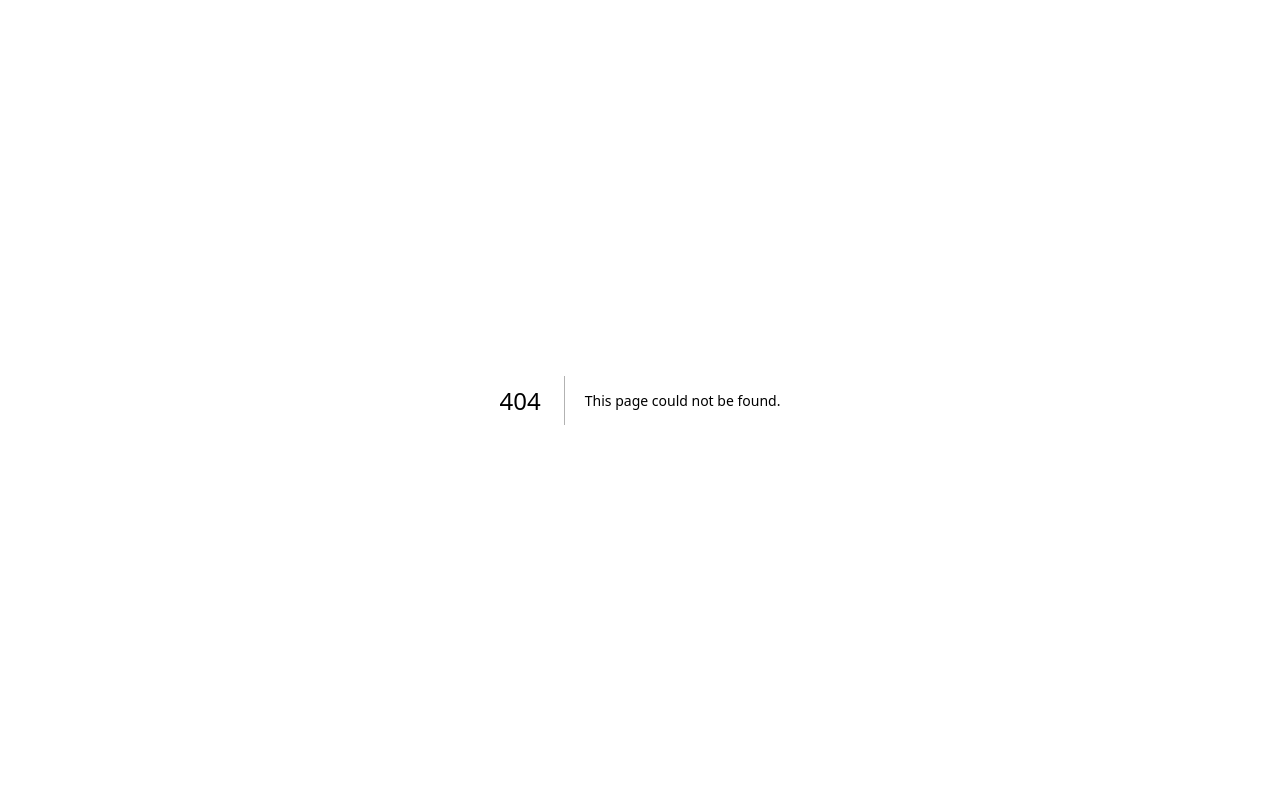
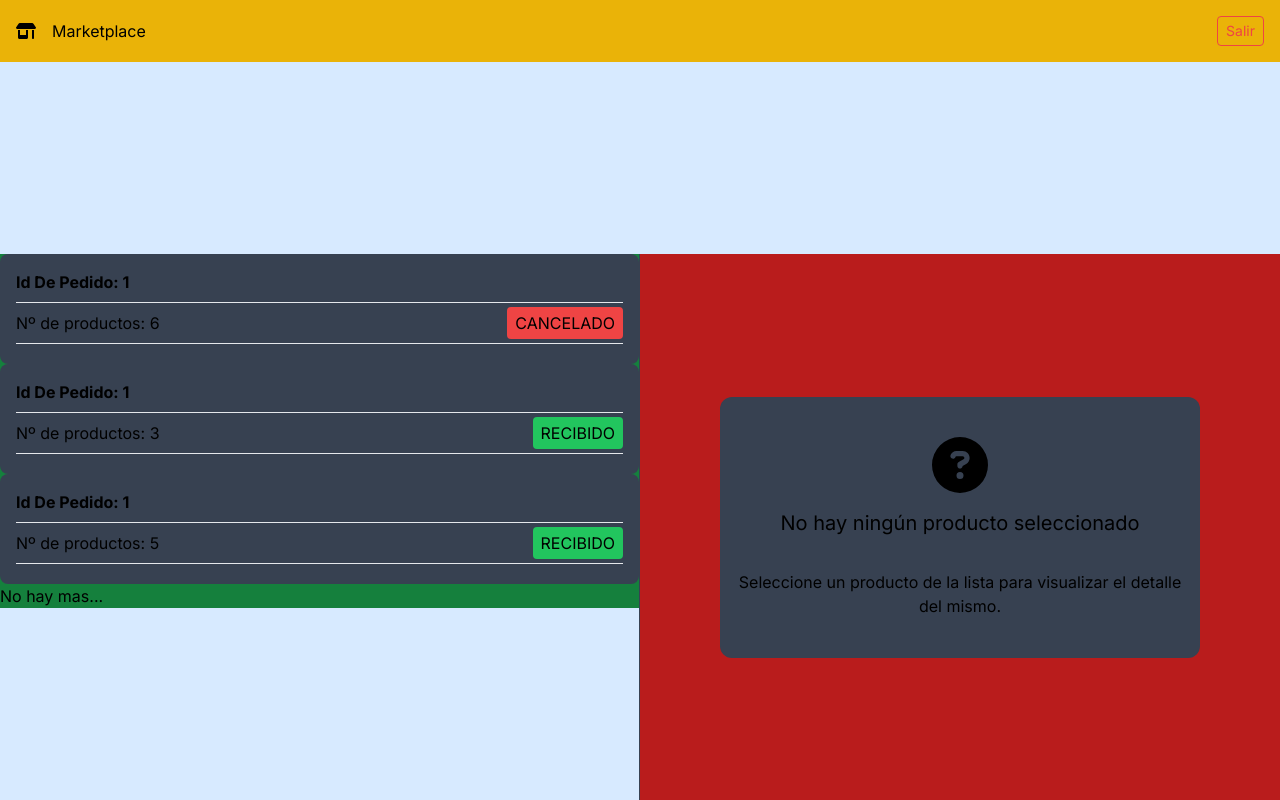
Before and after one commit to TPs-DAN2023/dan-appui, a Next.js app: page /testHome in a window 1280 px wide. Before the commit this address had no page. Built offline with nearby package versions, Linux system fonts and the light colour scheme.

Commit message:
Add testHome file to start the future home view

```diff
--- /dev/null
+++ b/app/testHome/page.tsx
@@ -0,0 +1,73 @@
+'use client'
+
+import { SetStateAction, useEffect, useState } from "react";
+// import { useQuery } from "react-query";
+import { getPedidos } from "../../api";
+import { Loading, Header, OrderList, OrderDetails } from '../../components'
+import NavBar from "@/components/NavBar/NavBar";
+
+const Home = () => {
+  const myId = 1; // Ideally, this should be retrieved with the actual user ID
+  const [selected, setSelected] = useState(null);
+  const hasProductSelected = selected;
+  const isSmallScreen = false;
+  // const isLoading = false;
+  // const error = null;
+  // const data = async () => await getPedidos(myId);
+  // console.log('data', data)
+  const [isLoading, setIsLoading] = useState(true);
+  const [error, setError] = useState(null);
+  const [data, setData] = useState(null);
+
+  useEffect(() => {
+    const fetchData = async () => {
+      try {
+        const result = await getPedidos(myId);
+        setData(result);
+      } catch (error: unknown) {
+        setError(error as SetStateAction<null>);
+      } finally {
+        setIsLoading(false);
+      }
+    };
+
+    fetchData();
+  }, [myId]);
+  // const isSmallScreen = useSmallScreenDetector();
+
+  if (isLoading) return <Loading />;
+
+  if (error) return "Something went wrong: " + error;
+
+  const isBackVisible = isSmallScreen && hasProductSelected;
+  const isListVisible = !isSmallScreen || (isSmallScreen && !isBackVisible);
+  const isDetailVisible = !isSmallScreen || isBackVisible;
+
+  return (
+    <div className="h-screen grid grid-cols-1 md:grid-cols-2">
+      <div className="col-span-2">
+        <NavBar
+          onMobileBackPressed={() => setSelected(null)}
+          isBackVisible={isBackVisible}
+        />
+        {/* <Header /> */}
+      </div>
+      {isListVisible && (
+        <div className="overflow-x-hidden overflow-y-scroll border-r border-gray-700 col-span-1">
+          <OrderList pedidos={data} setSelected={setSelected} />
+        </div>
+      )}
+      {isDetailVisible && (
+        <div className="overflow-x-hidden overflow-y-scroll col-span-1 flex">
+          <OrderDetails
+            pedido={selected}
+            isBackVisible={isBackVisible}
+            onClearSelectionPressed={() => setSelected(null)}
+          />
+        </div>
+      )}
+    </div>
+  );
+};
+
+export default Home;
```
